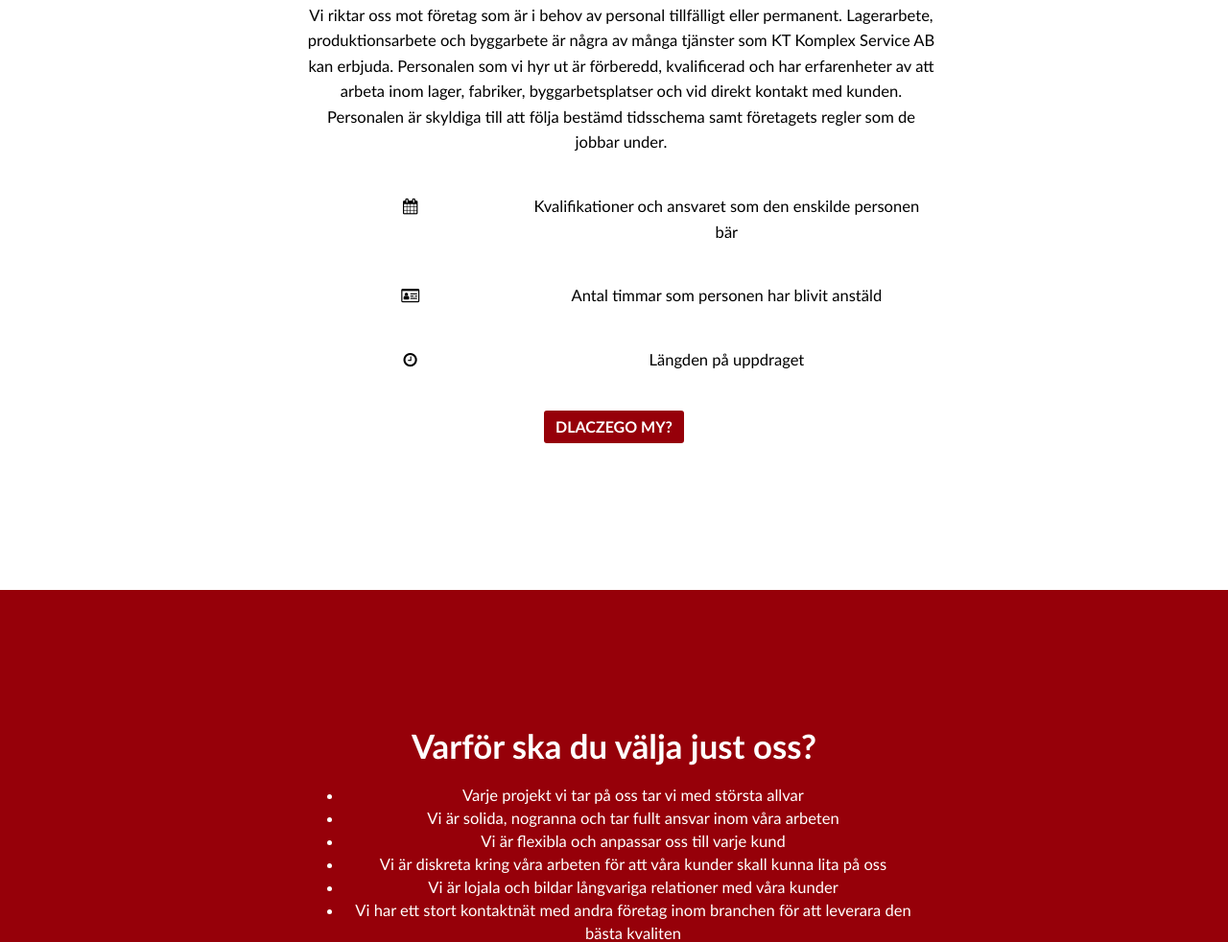
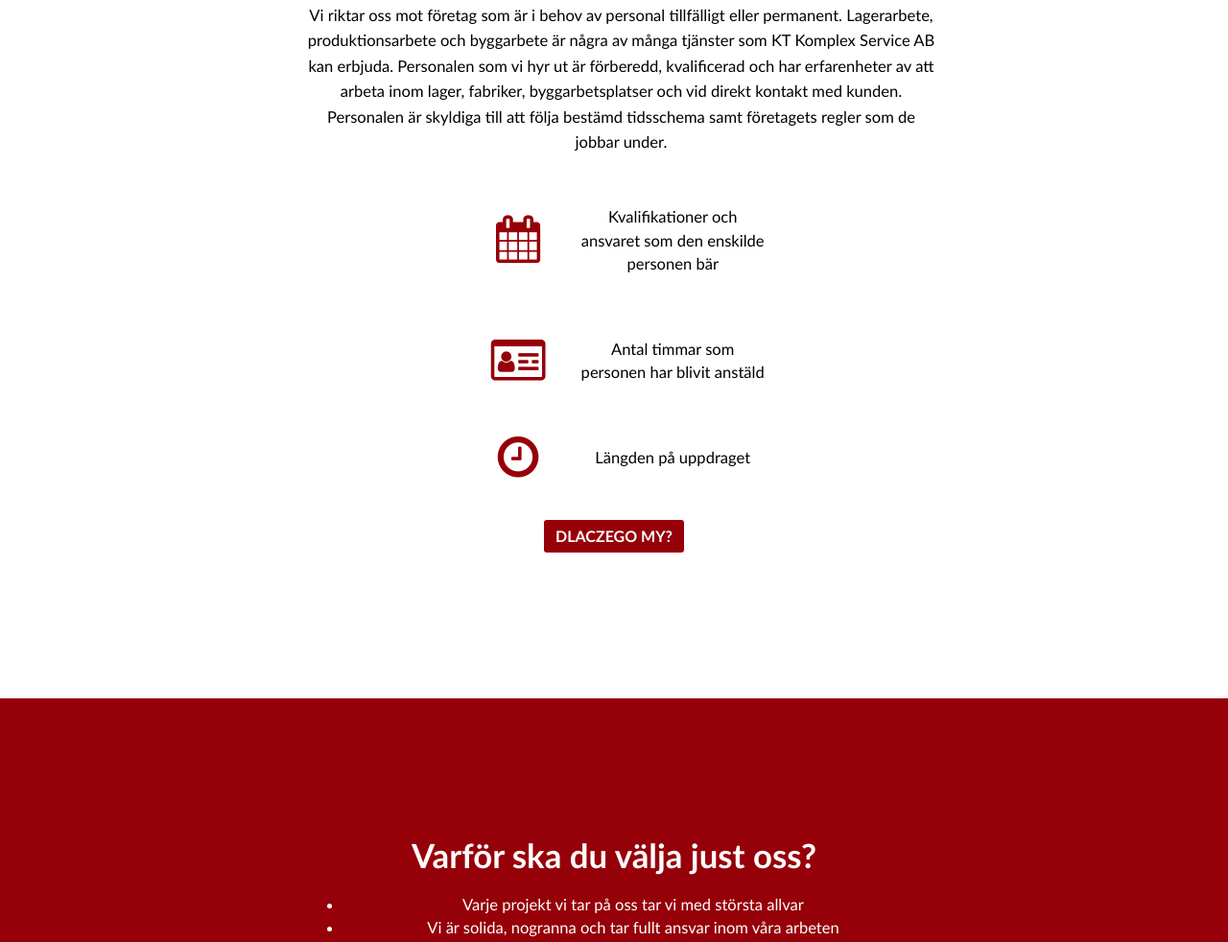
Before and after one commit to zenit710/wynajem-pracownikow, a website: page index.html in a window 1280 px wide. Shown: the part 1010-1992 px from the top of the page at 96% size. Drawn offline with nearby package versions, Linux system fonts and the light colour scheme; files that its build step writes are made by us from their sources.

Commit message:
stylowanie o nas - pierwsza sekcja

```diff
--- a/index.html
+++ b/index.html
@@ -59,29 +59,29 @@
                         lager, fabriker, byggarbetsplatser och vid direkt kontakt med kunden. Personalen är skyldiga till att
                         följa bestämd tidsschema samt företagets regler som de jobbar under.
                     </div>
-                    <div class="row">
+                    <div class="row col-6">
                         <div class="row">
                             <div class="col-third">
-                                <i class="fa fa-calendar" aria-hidden="true"></i>
+                                <i class="fa fa-calendar fa-3x" aria-hidden="true"></i>
                             </div>
-                            <div class="col-twothirds">
-                                Kvalifikationer och ansvaret som den enskilde personen bär
+                            <div class="col-twothirds description">
+                                <p>Kvalifikationer och ansvaret som den enskilde personen bär</p>
                             </div>
                         </div>
                         <div class="row">
                             <div class="col-third">
-                                <i class="fa fa-id-card-o" aria-hidden="true"></i>
+                                <i class="fa fa-id-card-o fa-3x" aria-hidden="true"></i>
                             </div>
-                            <div class="col-twothirds">
-                                Antal timmar som personen har blivit anstäld
+                            <div class="col-twothirds description">
+                                <p>Antal timmar som personen har blivit anstäld</p>
                             </div>
                         </div>
                         <div class="row">
                             <div class="col-third">
-                                <i class="fa fa-clock-o" aria-hidden="true"></i>
+                                <i class="fa fa-clock-o fa-3x" aria-hidden="true"></i>
                             </div>
-                            <div class="col-twothirds">
-                                Längden på uppdraget
+                            <div class="col-twothirds description">
+                                <p>Längden på uppdraget</p>
                             </div>
                         </div>
                     </div>
--- a/src/style/_about.scss
+++ b/src/style/_about.scss
@@ -12,6 +12,15 @@
     a {
       @include button($leadingColor, $leadingColorDark, #FFF)
     }
+  }
+
+  i {
+    @include verticalCenter();
+    color: $leadingColor;
+  }
+
+  .description p {
+    @include verticalCenter();
   }
 }
 
--- a/src/style/_variables.scss
+++ b/src/style/_variables.scss
@@ -29,3 +29,9 @@ $menuBgColorDesktop: transparent;
     background-color: $hoverColor;
   }
 }
+
+@mixin verticalCenter() {
+  position: relative;
+  top: 50%;
+  transform: translateY(-50%);
+}
```
